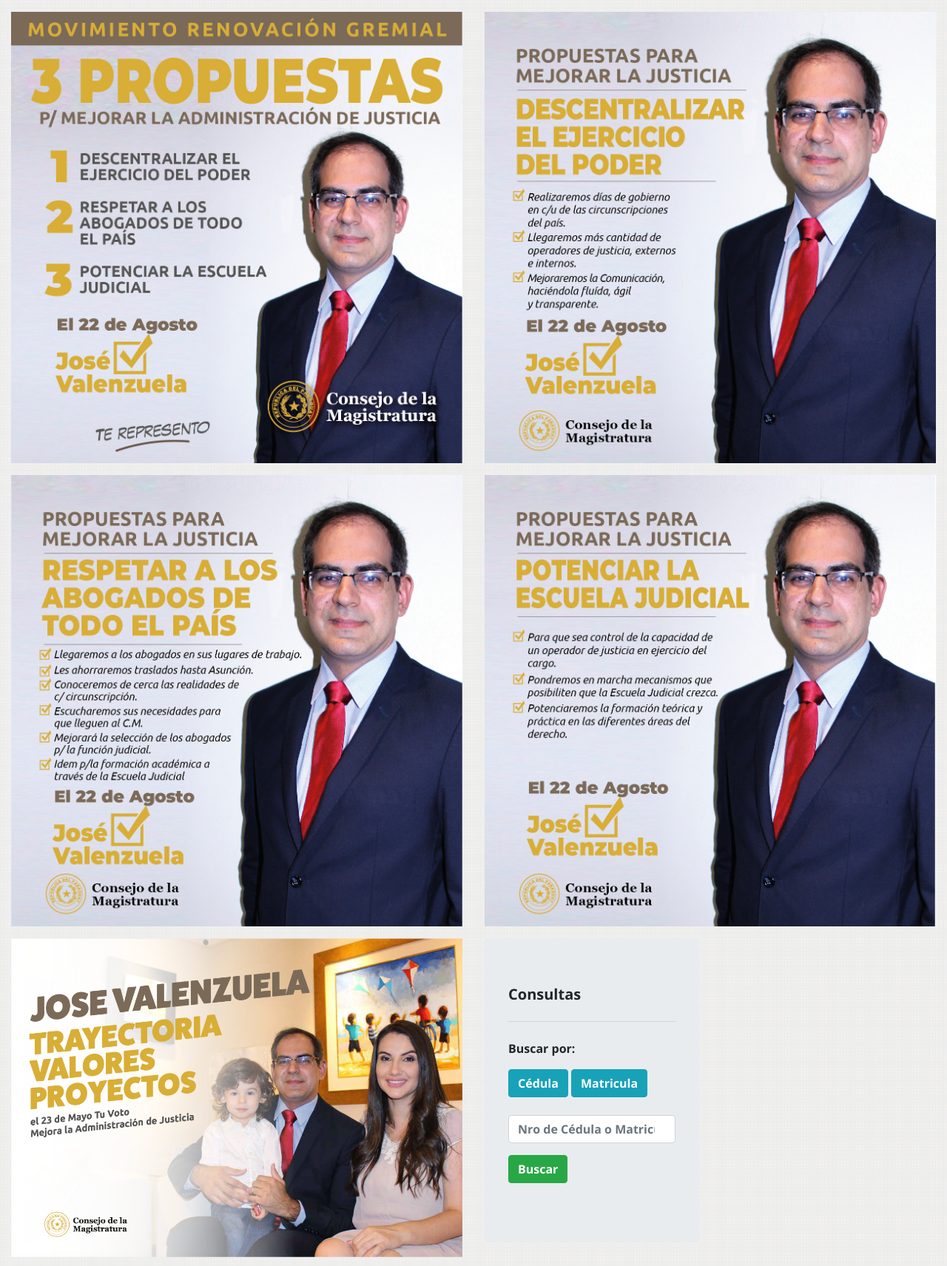
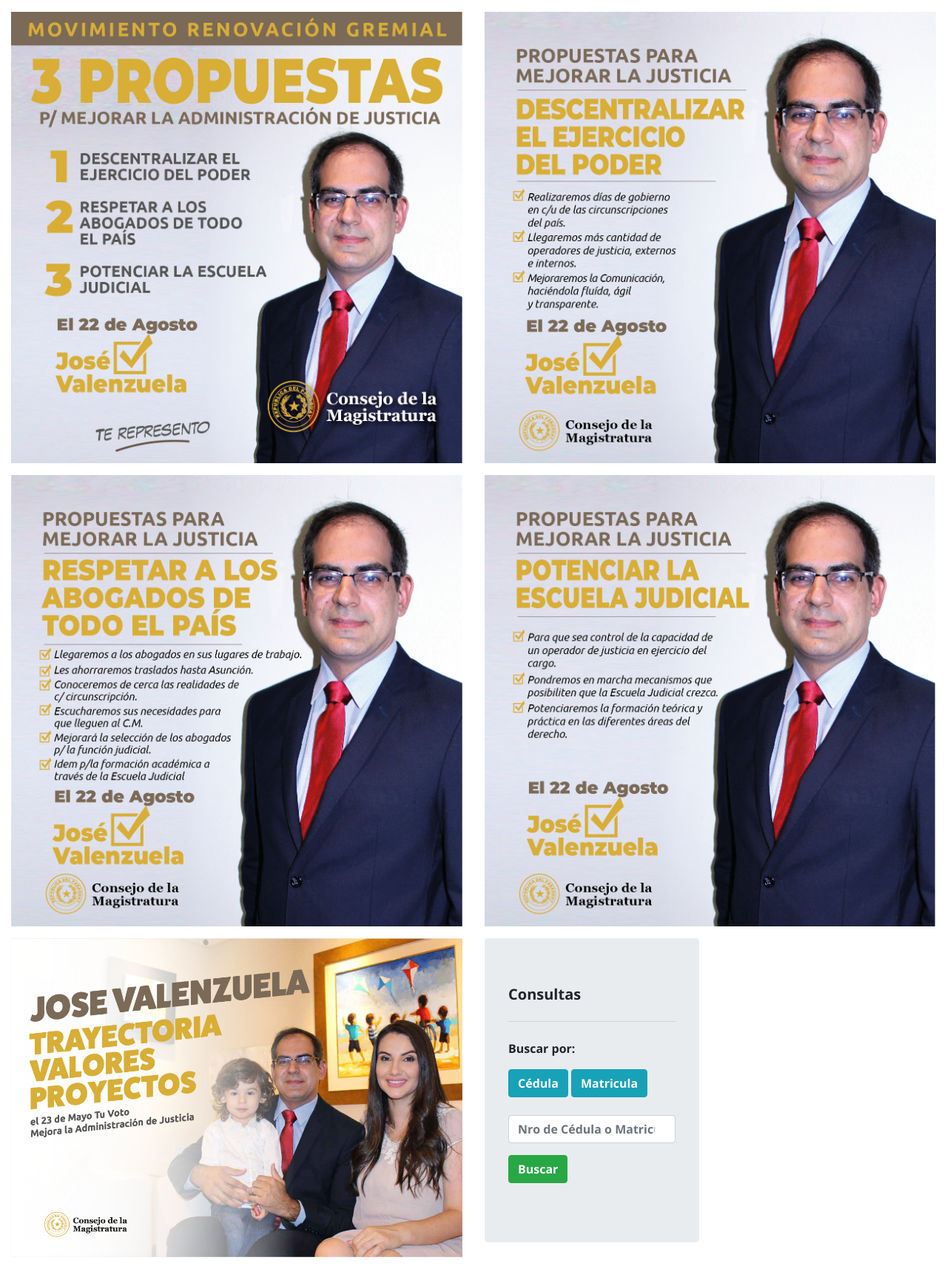
Before and after one commit to padagoal/promotion_landing, a Django app: page / in a window 1280 px wide. Shown: the part 64-1775 px from the top of the page at 74% size. Run offline with Django 3.2, Linux system fonts and the light colour scheme; some libraries are stand-ins or nearby versions.

Commit message:
borrado el color de fondo

```diff
--- a/JValenApp/static/style.css
+++ b/JValenApp/static/style.css
@@ -1,7 +1,5 @@
 body{
     font-family: 'Open Sans', sans-serif;
-    background-image: url(img/pattern1.png);
-    background-repeat: repeat;
 }
 
 
```
